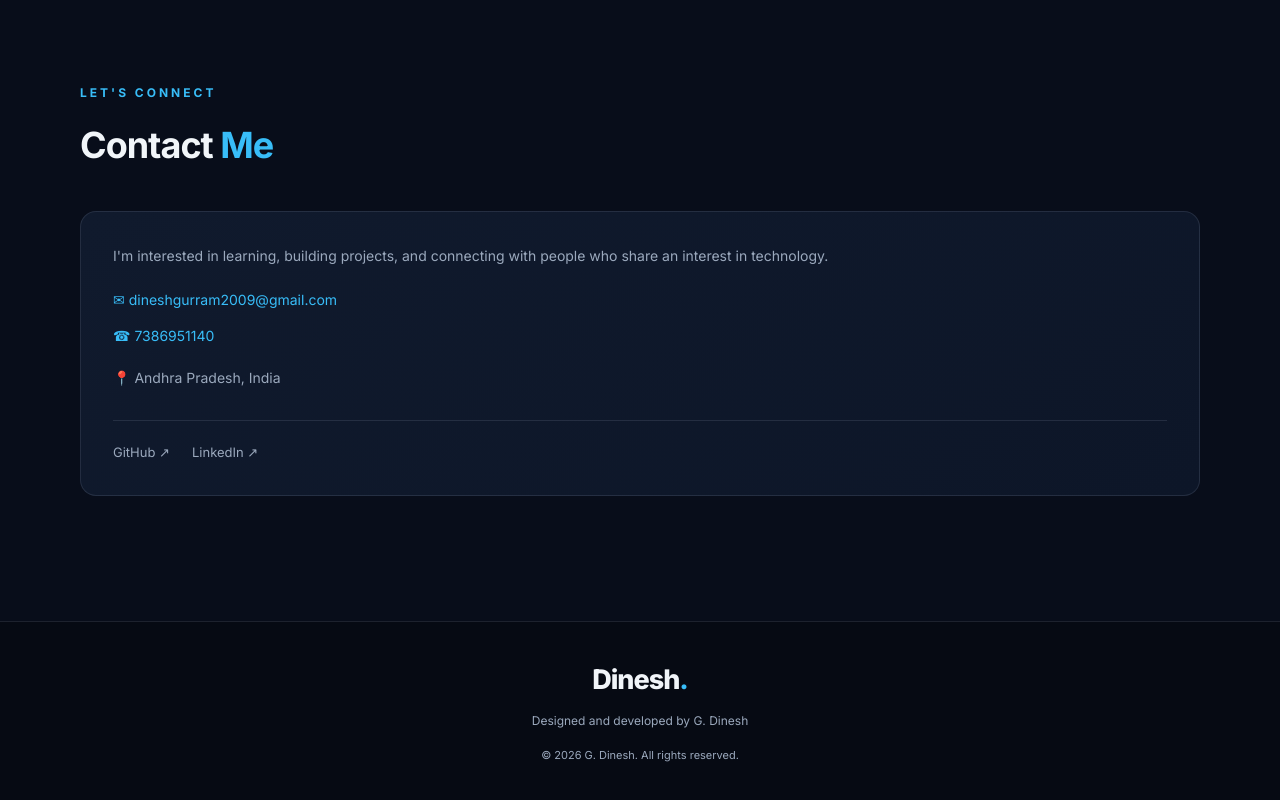
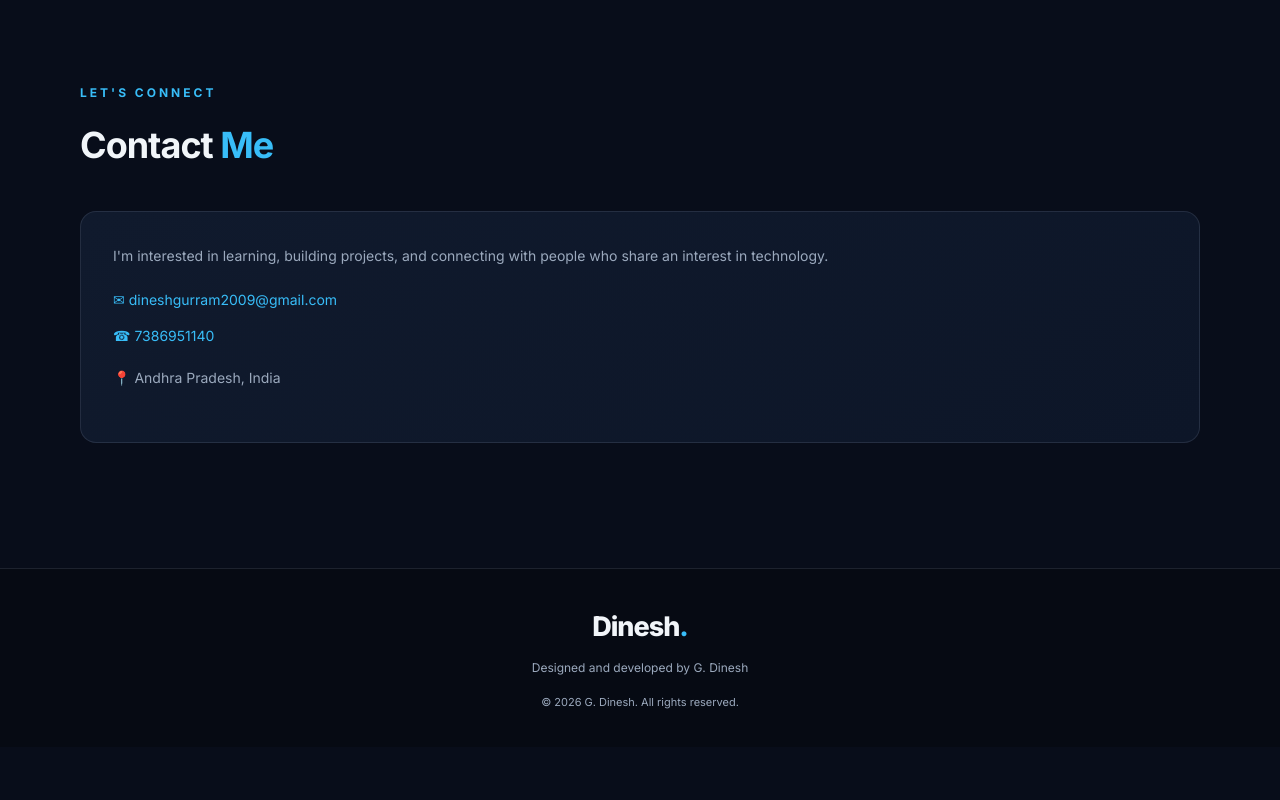
Before and after one commit to GurramDinesh/portfolio, a plain HTML site: page index.html in a window 1280 px wide. Shown: the part 3580-4380 px from the top of the page. After the commit the page ends 4327 px from the top, so only its background shows below. Drawn offline with Linux system fonts and the light colour scheme; a web font is replaced by a local one.

Commit message:
Add files via upload

```diff
--- a/index.html
+++ b/index.html
@@ -345,15 +345,6 @@
 
                 <p class="contact-location">📍 Andhra Pradesh, India</p>
 
-                <div class="social-links contact-socials">
-                    <a href="https://github.com/GurramDinesh" target="_blank" rel="noopener noreferrer">
-                        GitHub ↗
-                    </a>
-
-                    <a href="https://linkedin.com/in/gurram-dinesh-923a6642b" target="_blank" rel="noopener noreferrer">
-                        LinkedIn ↗
-                    </a>
-                </div>
 
             </div>
 
```
